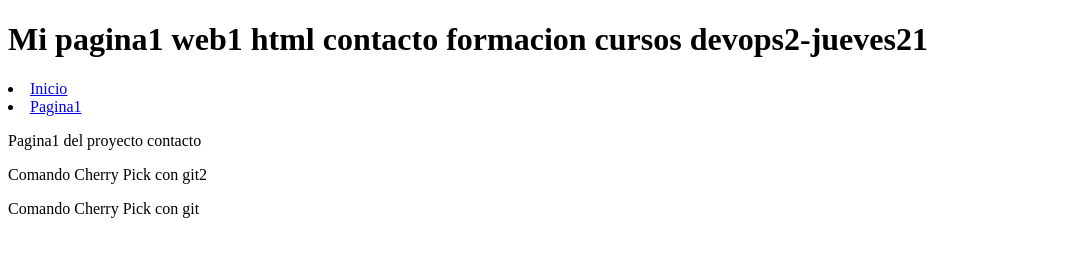
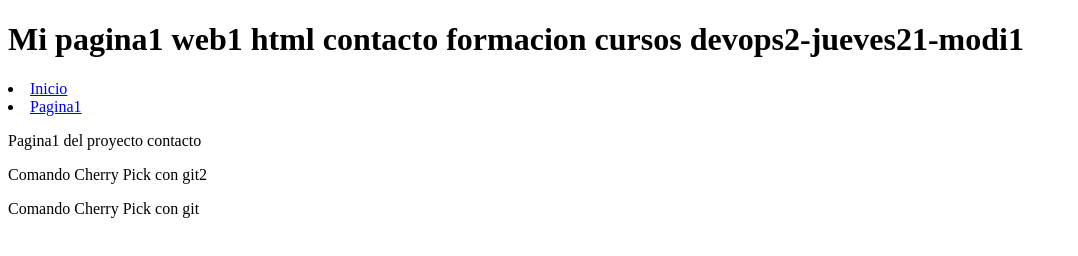
Before and after one commit to agarciafer/LPIC-Devops, a plain HTML site: page pagina1.html in a window 1280 px wide. Shown: the whole page, without its empty margins (0-1078 px from the left). Drawn offline with Linux system fonts and the light colour scheme.

Commit message:
Cambios en los textos de la pagina

```diff
--- a/pagina1.html
+++ b/pagina1.html
@@ -5,7 +5,7 @@
 	   <title>MI Pagina contacto html-desdelocal</title>
 	  </head>
       <body>
-	      <h1> Mi pagina1 web1 html contacto formacion cursos devops2-jueves21</h1>
+	      <h1> Mi pagina1 web1 html contacto formacion cursos devops2-jueves21-modi1</h1>
 		  <u1>
 		      <li><a href="index.html">Inicio<a/></li>
 			  <li><a href="pagina1">Pagina1<a/></li>
```
Also changed, not shown: index.html (+1 -1 lines).
